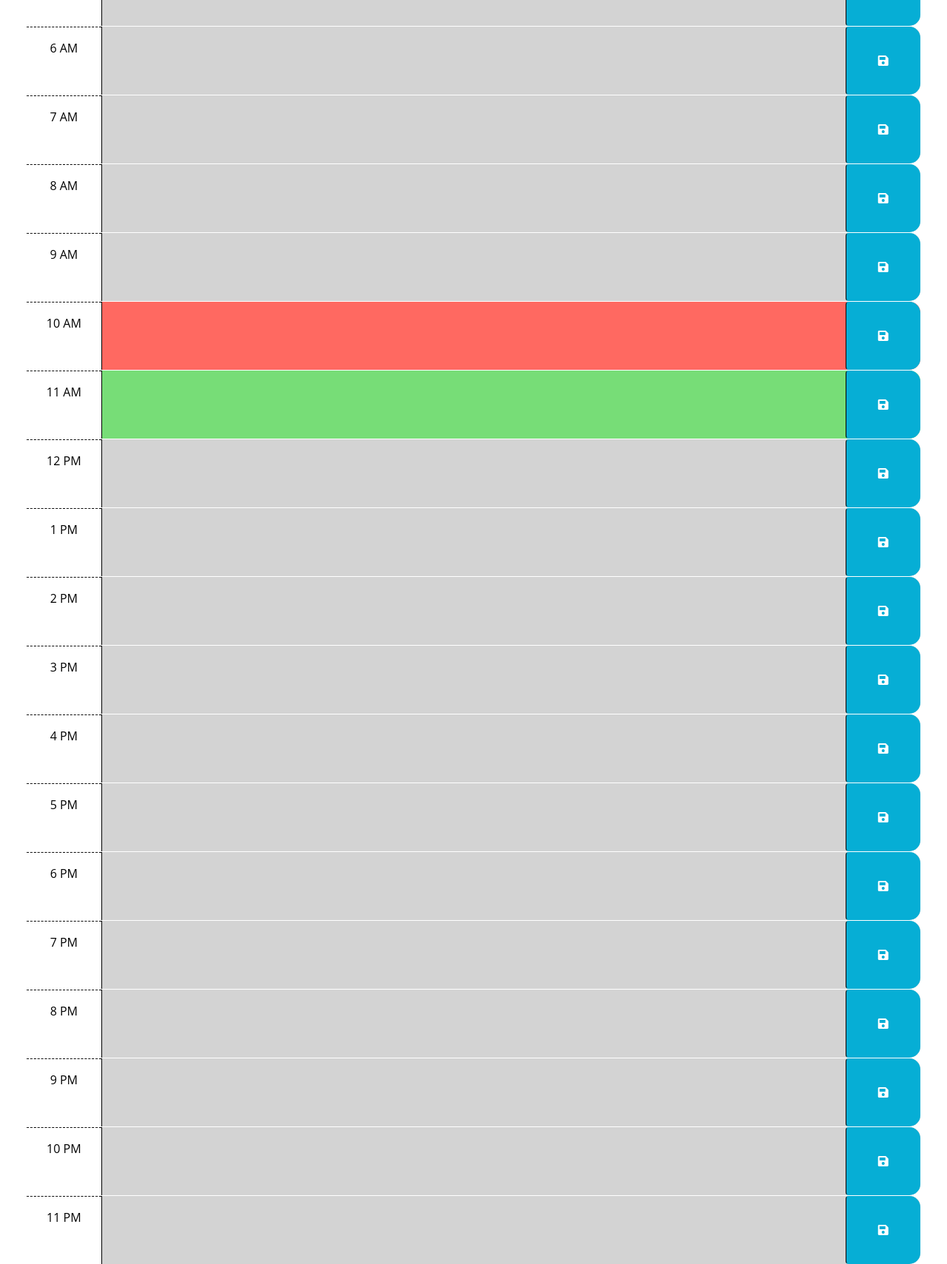
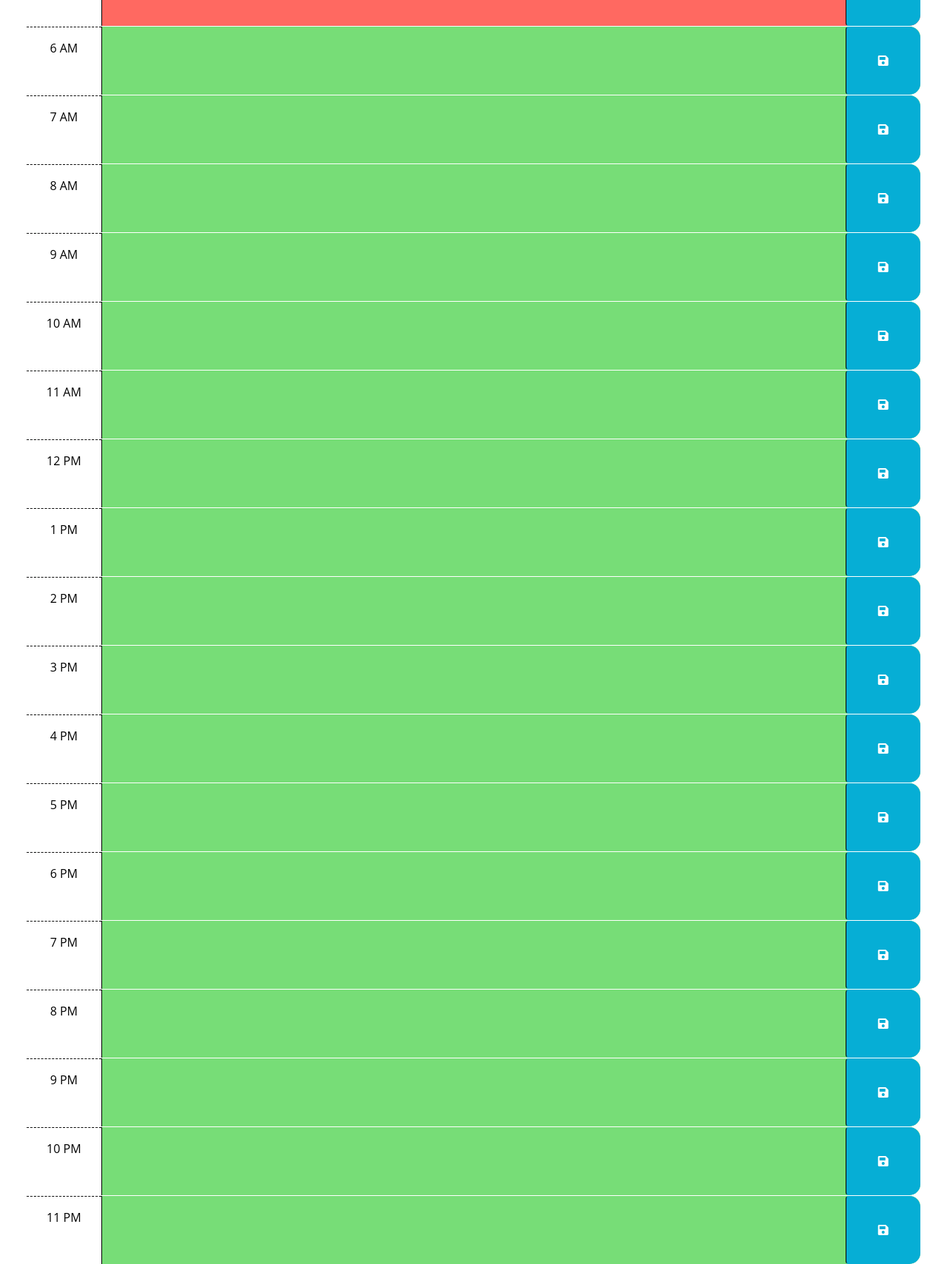
Before and after one commit to savannahvel/aide_memoire, a plain HTML site: page index.html in a window 1280 px wide. Shown: the part 820-2529 px from the top of the page at 74% size. Drawn offline with nearby package versions, Linux system fonts and the light colour scheme.

Commit message:
added logic to determine if timeblocks are past, present, or future

```diff
--- a/assets/script.js
+++ b/assets/script.js
@@ -1,5 +1,6 @@
 // save reference to important DOM elements
-var currentDateElement = $('#currentDay')
+var currentDateElement = $('#currentDay');
+var timeBlockElements = $('.time-block');
 
 
 // handle displaying the time
@@ -13,19 +14,28 @@ var currentDateElement = $('#currentDay')
 // the code isn't run until the browser has finished rendering all the elements
 // in the html.
 $(function () {
+  var currentTime = Number(dayjs().format('H'));
+
   // TODO: Add a listener for click events on the save button. This code should
   // use the id in the containing time-block as a key to save the user input in
   // local storage. HINT: What does `this` reference in the click listener
   // function? How can DOM traversal be used to get the "hour-x" id of the
   // time-block containing the button that was clicked? How might the id be
   // useful when saving the description in local storage?
-  //
-  // TODO: Add code to apply the past, present, or future class to each time
-  // block by comparing the id to the current hour. HINTS: How can the id
-  // attribute of each time-block be used to conditionally add or remove the
-  // past, present, and future classes? How can Day.js be used to get the
-  // current hour in 24-hour time?
-  //
+
+  for (let i = 0; i < timeBlockElements.length; i++) {
+    // converting timeBlockElements[i].id to number for a strict comparison to current time
+    timeBlockInt = Number(timeBlockElements[i].id);
+    if (currentTime < timeBlockInt) {
+      timeBlockElements[i].classList.add('future');
+    } else if (currentTime > timeBlockInt) {
+      timeBlockElements[i].classList.add('past');
+    } else {
+      timeBlockElements[i].classList.add('present');
+    }
+  }
+
+
   // TODO: Add code to get any user input that was saved in localStorage and set
   // the values of the corresponding textarea elements. HINT: How can the id
   // attribute of each time-block be used to do this?
--- a/index.html
+++ b/index.html
@@ -40,71 +40,70 @@
         in the finished product. Remember to delete this comment once the
         code is implemented.
         -->
-      <div id="hour-0" class="row time-block past">
+      <div id="0" class="row time-block">
         <div class="col-2 col-md-1 hour text-center py-3">12 AM</div>
         <textarea class="col-8 col-md-10 description" rows="3"> </textarea>
         <button class="btn saveBtn col-2 col-md-1" aria-label="save">
           <i class="fas fa-save" aria-hidden="true"></i>
         </button>
       </div>
-      <div id="hour-1" class="row time-block past">
+      <div id="1" class="row time-block">
         <div class="col-2 col-md-1 hour text-center py-3">1 AM</div>
         <textarea class="col-8 col-md-10 description" rows="3"> </textarea>
         <button class="btn saveBtn col-2 col-md-1" aria-label="save">
           <i class="fas fa-save" aria-hidden="true"></i>
         </button>
       </div>
-      <div id="hour-2" class="row time-block past">
+      <div id="2" class="row time-block">
         <div class="col-2 col-md-1 hour text-center py-3">2 AM</div>
         <textarea class="col-8 col-md-10 description" rows="3"> </textarea>
         <button class="btn saveBtn col-2 col-md-1" aria-label="save">
           <i class="fas fa-save" aria-hidden="true"></i>
         </button>
       </div>
-      <div id="hour-3" class="row time-block past">
+      <div id="3" class="row time-block">
         <div class="col-2 col-md-1 hour text-center py-3">3 AM</div>
         <textarea class="col-8 col-md-10 description" rows="3"> </textarea>
         <button class="btn saveBtn col-2 col-md-1" aria-label="save">
           <i class="fas fa-save" aria-hidden="true"></i>
         </button>
       </div>
-      <div id="hour-4" class="row time-block past">
+      <div id="4" class="row time-block">
         <div class="col-2 col-md-1 hour text-center py-3">4 AM</div>
         <textarea class="col-8 col-md-10 description" rows="3"> </textarea>
         <button class="btn saveBtn col-2 col-md-1" aria-label="save">
           <i class="fas fa-save" aria-hidden="true"></i>
         </button>
       </div>
-      <div id="hour-5" class="row time-block past">
+      <div id="5" class="row time-block">
         <div class="col-2 col-md-1 hour text-center py-3">5 AM</div>
         <textarea class="col-8 col-md-10 description" rows="3"> </textarea>
         <button class="btn saveBtn col-2 col-md-1" aria-label="save">
           <i class="fas fa-save" aria-hidden="true"></i>
         </button>
       </div>
-      <div id="hour-6" class="row time-block past">
+      <div id="6" class="row time-block">
         <div class="col-2 col-md-1 hour text-center py-3">6 AM</div>
         <textarea class="col-8 col-md-10 description" rows="3"> </textarea>
         <button class="btn saveBtn col-2 col-md-1" aria-label="save">
           <i class="fas fa-save" aria-hidden="true"></i>
         </button>
       </div>
-      <div id="hour-7" class="row time-block past">
+      <div id="7" class="row time-block">
         <div class="col-2 col-md-1 hour text-center py-3">7 AM</div>
         <textarea class="col-8 col-md-10 description" rows="3"> </textarea>
         <button class="btn saveBtn col-2 col-md-1" aria-label="save">
           <i class="fas fa-save" aria-hidden="true"></i>
         </button>
       </div>
-      <div id="hour-8" class="row time-block past">
+      <div id="8" class="row time-block">
         <div class="col-2 col-md-1 hour text-center py-3">8 AM</div>
         <textarea class="col-8 col-md-10 description" rows="3"> </textarea>
         <button class="btn saveBtn col-2 col-md-1" aria-label="save">
           <i class="fas fa-save" aria-hidden="true"></i>
         </button>
       </div>
-      <!-- Example of a past time block. The "past" class adds a gray background color. -->
-      <div id="hour-9" class="row time-block past">
+      <div id="9" class="row time-block">
         <div class="col-2 col-md-1 hour text-center py-3">9 AM</div>
         <textarea class="col-8 col-md-10 description" rows="3"> </textarea>
         <button class="btn saveBtn col-2 col-md-1" aria-label="save">
@@ -113,7 +112,7 @@
       </div>
 
       <!-- Example of a present time block. The "present" class adds a red background color. -->
-      <div id="hour-10" class="row time-block present">
+      <div id="10" class="row time-block">
         <div class="col-2 col-md-1 hour text-center py-3">10 AM</div>
         <textarea class="col-8 col-md-10 description" rows="3"> </textarea>
         <button class="btn saveBtn col-2 col-md-1" aria-label="save">
@@ -122,91 +121,91 @@
       </div>
 
       <!-- Example of a future time block. The "future" class adds a green background color. -->
-      <div id="hour-11" class="row time-block future">
+      <div id="11" class="row time-block">
         <div class="col-2 col-md-1 hour text-center py-3">11 AM</div>
         <textarea class="col-8 col-md-10 description" rows="3"> </textarea>
         <button class="btn saveBtn col-2 col-md-1" aria-label="save">
           <i class="fas fa-save" aria-hidden="true"></i>
         </button>
       </div>
-      <div id="hour-12" class="row time-block past">
+      <div id="12" class="row time-block">
         <div class="col-2 col-md-1 hour text-center py-3">12 PM</div>
         <textarea class="col-8 col-md-10 description" rows="3"> </textarea>
         <button class="btn saveBtn col-2 col-md-1" aria-label="save">
           <i class="fas fa-save" aria-hidden="true"></i>
         </button>
       </div>
-      <div id="hour-13" class="row time-block past">
+      <div id="13" class="row time-block">
         <div class="col-2 col-md-1 hour text-center py-3">1 PM</div>
         <textarea class="col-8 col-md-10 description" rows="3"> </textarea>
         <button class="btn saveBtn col-2 col-md-1" aria-label="save">
           <i class="fas fa-save" aria-hidden="true"></i>
         </button>
       </div>
-      <div id="hour-14" class="row time-block past">
+      <div id="14" class="row time-block">
         <div class="col-2 col-md-1 hour text-center py-3">2 PM</div>
         <textarea class="col-8 col-md-10 description" rows="3"> </textarea>
         <button class="btn saveBtn col-2 col-md-1" aria-label="save">
           <i class="fas fa-save" aria-hidden="true"></i>
         </button>
       </div>
-      <div id="hour-15" class="row time-block past">
+      <div id="15" class="row time-block">
         <div class="col-2 col-md-1 hour text-center py-3">3 PM</div>
         <textarea class="col-8 col-md-10 description" rows="3"> </textarea>
         <button class="btn saveBtn col-2 col-md-1" aria-label="save">
           <i class="fas fa-save" aria-hidden="true"></i>
         </button>
       </div>
-      <div id="hour-16" class="row time-block past">
+      <div id="16" class="row time-block">
         <div class="col-2 col-md-1 hour text-center py-3">4 PM</div>
         <textarea class="col-8 col-md-10 description" rows="3"> </textarea>
         <button class="btn saveBtn col-2 col-md-1" aria-label="save">
           <i class="fas fa-save" aria-hidden="true"></i>
         </button>
       </div>
-      <div id="hour-17" class="row time-block past">
+      <div id="17" class="row time-block">
         <div class="col-2 col-md-1 hour text-center py-3">5 PM</div>
         <textarea class="col-8 col-md-10 description" rows="3"> </textarea>
         <button class="btn saveBtn col-2 col-md-1" aria-label="save">
           <i class="fas fa-save" aria-hidden="true"></i>
         </button>
       </div>
-      <div id="hour-18" class="row time-block past">
+      <div id="18" class="row time-block">
         <div class="col-2 col-md-1 hour text-center py-3">6 PM</div>
         <textarea class="col-8 col-md-10 description" rows="3"> </textarea>
         <button class="btn saveBtn col-2 col-md-1" aria-label="save">
           <i class="fas fa-save" aria-hidden="true"></i>
         </button>
       </div>
-      <div id="hour-19" class="row time-block past">
+      <div id="19" class="row time-block">
         <div class="col-2 col-md-1 hour text-center py-3">7 PM</div>
         <textarea class="col-8 col-md-10 description" rows="3"> </textarea>
         <button class="btn saveBtn col-2 col-md-1" aria-label="save">
           <i class="fas fa-save" aria-hidden="true"></i>
         </button>
       </div>
-      <div id="hour-20" class="row time-block past">
+      <div id="20" class="row time-block">
         <div class="col-2 col-md-1 hour text-center py-3">8 PM</div>
         <textarea class="col-8 col-md-10 description" rows="3"> </textarea>
         <button class="btn saveBtn col-2 col-md-1" aria-label="save">
           <i class="fas fa-save" aria-hidden="true"></i>
         </button>
       </div>
-      <div id="hour-21" class="row time-block past">
+      <div id="21" class="row time-block">
         <div class="col-2 col-md-1 hour text-center py-3">9 PM</div>
         <textarea class="col-8 col-md-10 description" rows="3"> </textarea>
         <button class="btn saveBtn col-2 col-md-1" aria-label="save">
           <i class="fas fa-save" aria-hidden="true"></i>
         </button>
       </div>
-      <div id="hour-22" class="row time-block past">
+      <div id="22" class="row time-block">
         <div class="col-2 col-md-1 hour text-center py-3">10 PM</div>
         <textarea class="col-8 col-md-10 description" rows="3"> </textarea>
         <button class="btn saveBtn col-2 col-md-1" aria-label="save">
           <i class="fas fa-save" aria-hidden="true"></i>
         </button>
       </div>
-      <div id="hour-23" class="row time-block past">
+      <div id="23" class="row time-block">
         <div class="col-2 col-md-1 hour text-center py-3">11 PM</div>
         <textarea class="col-8 col-md-10 description" rows="3"> </textarea>
         <button class="btn saveBtn col-2 col-md-1" aria-label="save">
```
